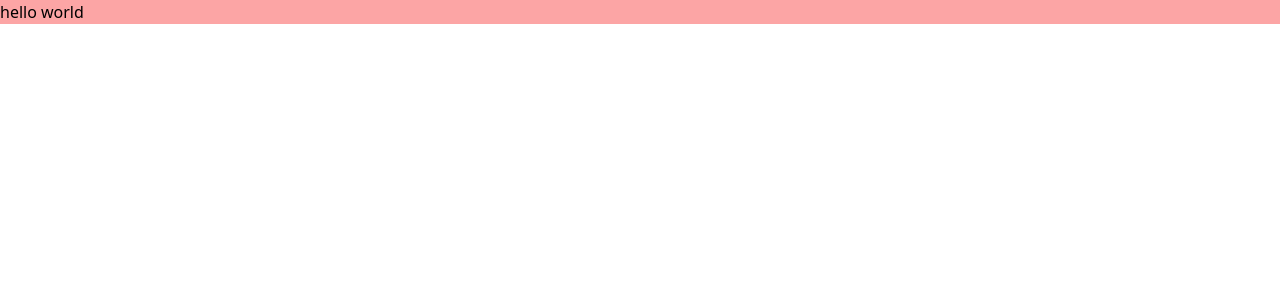
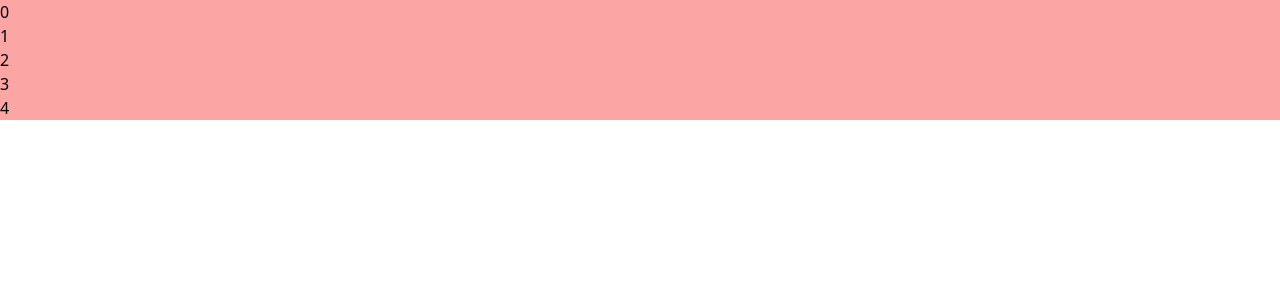
Before and after one commit to viewpointics-tan/2d-piano, a React (Vite) app: page / in a window 1280 px wide. Shown: the top 300 px of the page. Built offline with nearby package versions, Linux system fonts and the light colour scheme; the HTML template or start-up script is replaced by a standard one.

Commit message:
update: rowIndex, rowLength

```diff
--- a/src/App.tsx
+++ b/src/App.tsx
@@ -1,11 +1,14 @@
 import React from 'react'
+import Row from './components/Row'
 
-function App(): JSX.Element {
-  return (
-    <div className="bg-red-300">
-      hello world
-    </div>
-  )
+const rowNumber = 5
+const rowLength = 10
+
+const App = (): JSX.Element => {
+  const rows = [...Array(rowNumber).keys()].map((_, index) => (
+    <Row rowIndex={index} rowLength={rowLength} />
+  ))
+  return <div className="bg-red-300">{rows}</div>
 }
 
 export default App
--- a/src/components/Key.tsx
+++ b/src/components/Key.tsx
@@ -1,7 +1,5 @@
 import React from 'react'
 
-function Key(): JSX.Element {
-  return <div />
-}
+const Key = (): JSX.Element => <div>note name</div>
 
 export default Key
--- a/src/components/Row.tsx
+++ b/src/components/Row.tsx
@@ -1,7 +1,10 @@
 import React from 'react'
 
-function Row(): JSX.Element {
-  return <div />
+interface Props {
+  rowIndex: number
+  rowLength: number
 }
 
+const Row = ({ rowIndex }: Props): JSX.Element => <div>{rowIndex}</div>
+
 export default Row
```
